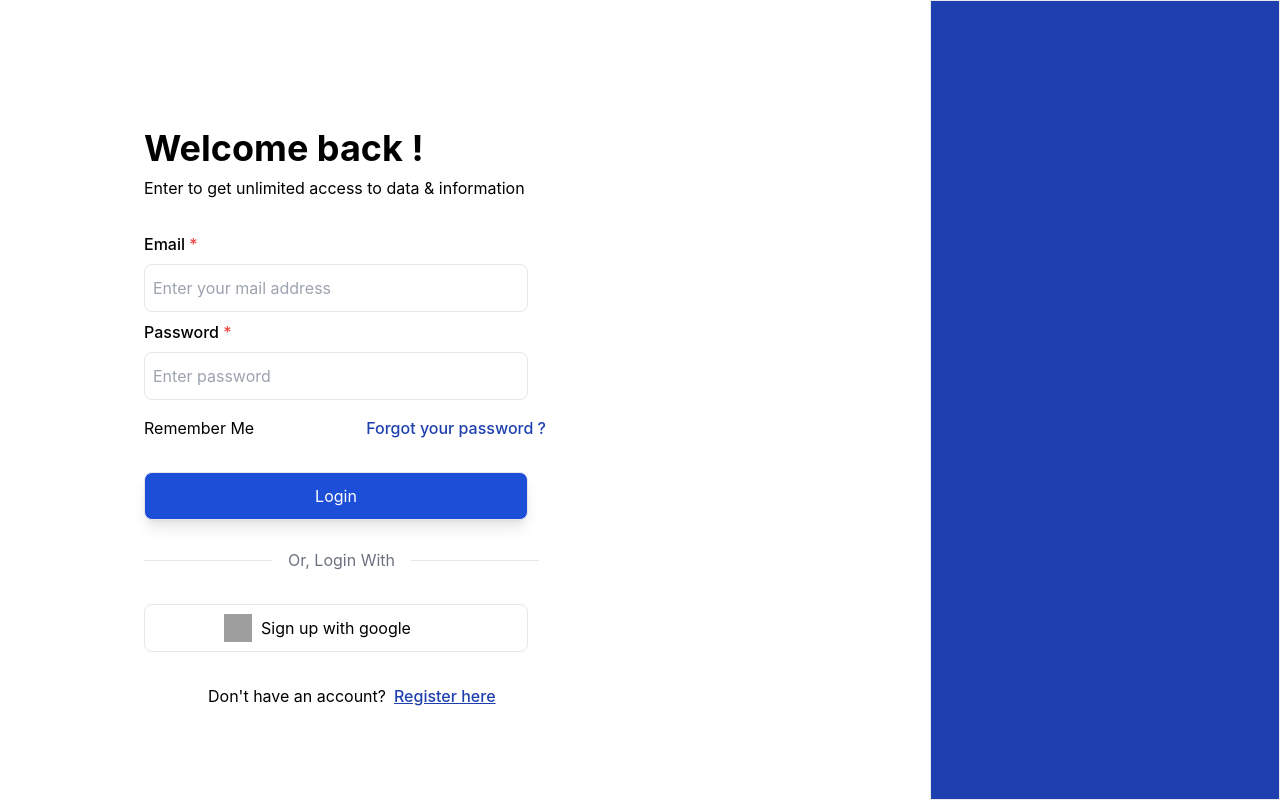
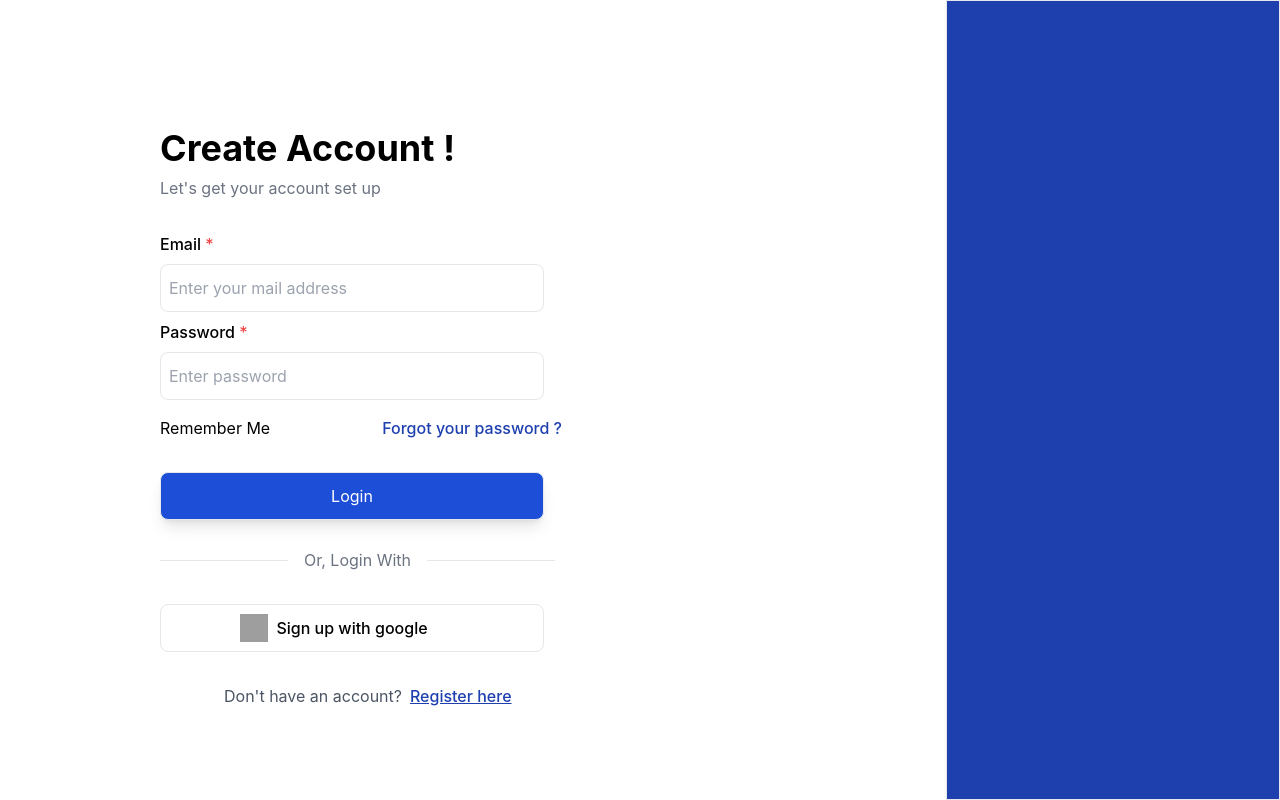
Before and after one commit to jubairskv/signup, a React (Create React App) app: page / in a window 1280 px wide. Built offline with nearby package versions, Linux system fonts and the light colour scheme; grey boxes are pictures that could not be loaded.

Commit message:
Signup page using localstorage and create browser router

```diff
--- a/src/Components/SignIn.js
+++ b/src/Components/SignIn.js
@@ -23,11 +23,11 @@ const SignIn = () => {
   };
   return (
     <div className="flex flex-row">
-      <div className="pl-36 pt-32">
+      <div className="pl-40 pt-32">
         <div>
-          <h1 className="font-bold text-4xl">Welcome back !</h1>
-          <p className="pt-2">
-            Enter to get unlimited access to data & information
+          <h1 className="font-bold text-4xl">Create Account !</h1>
+          <p className="pt-2 text-gray-500">
+            Let's get your account set up
           </p>
         </div>
         <div className="pt-8">
@@ -93,13 +93,13 @@ const SignIn = () => {
               />
               <button
                 type="submit"
-                className="border bg-white rounded-lg  w-96 h-12 text-black"
+                className="border bg-white rounded-lg  w-96 h-12 text-black font-medium"
               >
                 Sign up with google
               </button>
             </div>
             <div className="ml-16 mt-8">
-              <p className="flex gap-2 ">
+              <p className="flex gap-2 text-gray-600">
                 Don't have an account?
                 <Link to="/signup">
                   <h6 className="underline text-blue-800 font-medium">
--- a/src/Components/SignUp.js
+++ b/src/Components/SignUp.js
@@ -18,10 +18,10 @@ const Signup = () => {
 
   return (
     <div className="flex flex-row">
-      <div className="pl-36 pt-24">
+      <div className="pl-40 pt-24">
         <div>
           <h1 className="font-bold text-4xl">Welcome back !</h1>
-          <p className="pt-2">
+          <p className="pt-2 text-gray-600">
             Enter to get unlimited access to data & information
           </p>
         </div>
@@ -105,15 +105,15 @@ const Signup = () => {
               />
               <button
                 type="submit"
-                className="border bg-white rounded-lg  w-96 h-12 text-black"
+                className="border bg-white rounded-lg  w-96 h-12 text-black font-medium"
               >
                 Sign up with google
               </button>
             </div>
             <div className="ml-16 mt-8 text-nowrap">
-              <p className="flex gap-2 ">
+              <p className="flex gap-2  text-gray-500">
                 Have already an account
-                <Link to="/signup">
+                <Link to="/">
                   <h6 className="underline text-blue-800 font-medium">Login</h6>
                 </Link>
               </p>
```
